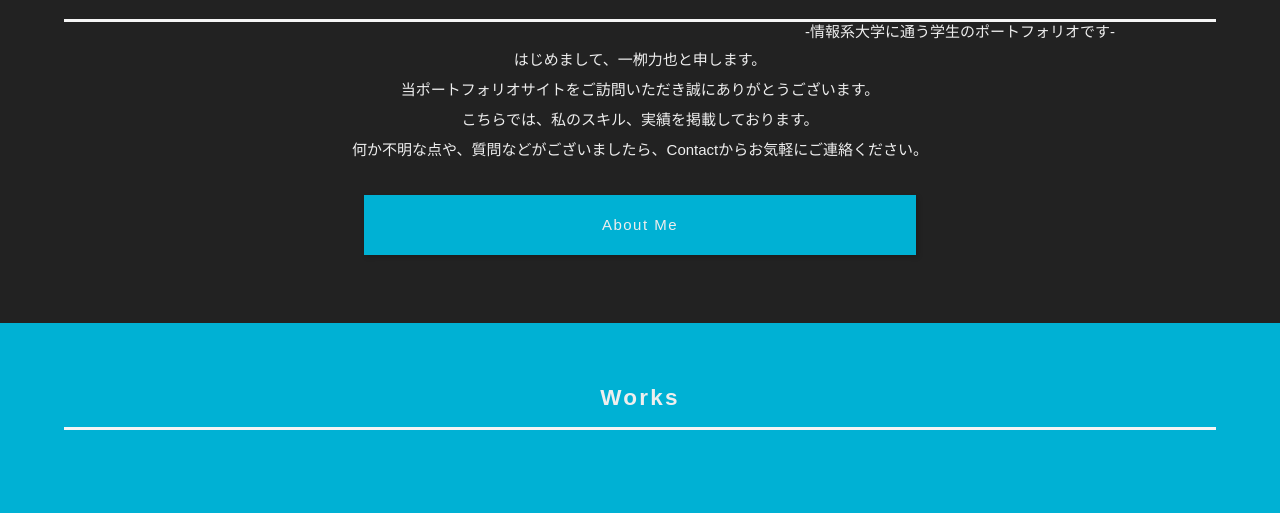
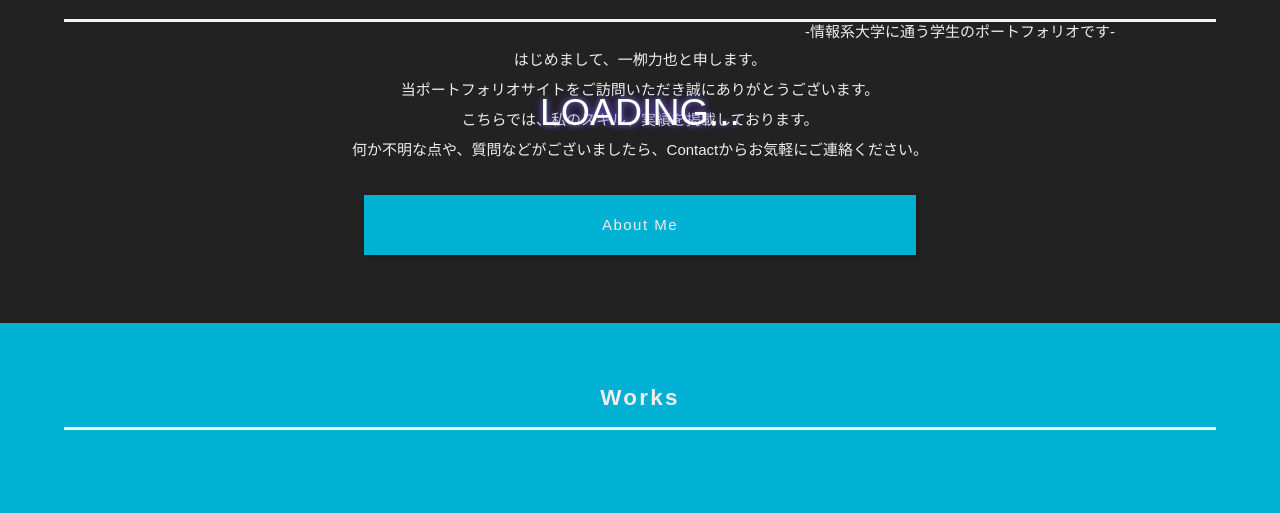
Before and after one commit to Rikiya0927/my_portfolio, a plain HTML site: page index.html in a window 1280 px wide. Shown: the part 287-800 px from the top of the page. Drawn offline with nearby package versions, Linux system fonts and the light colour scheme; some packages are replaced by stand-ins of ours; a script that the page names is missing; files whose address does not match are found by name; a web font is replaced by a local one.

Commit message:
Update index.html

```diff
--- a/index.html
+++ b/index.html
@@ -10,6 +10,10 @@
 </head>
 
 <body class="home">
+
+	<!-- <link rel="stylesheet" href="css/load.css"> -->
+	<div class="word">LOADING...</div>
+	<div class="overlay"></div>
 
 
 
```
